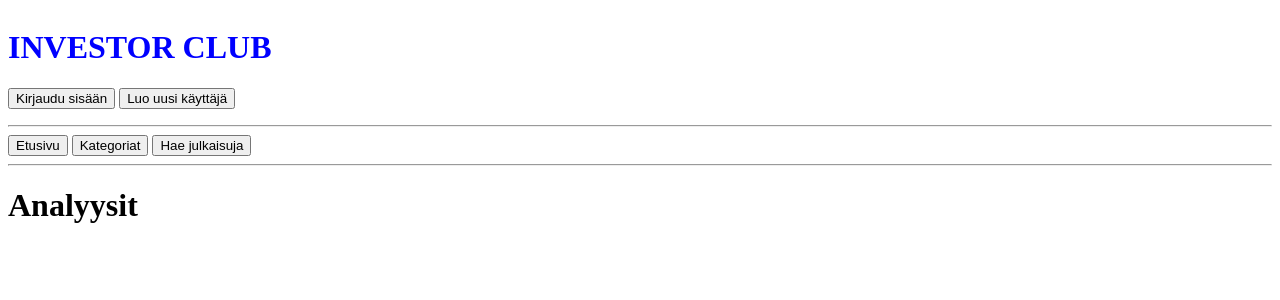
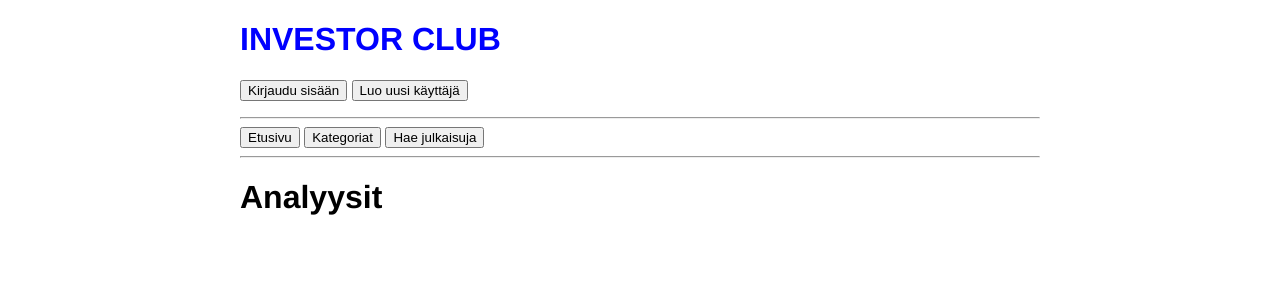
Before and after one commit to jopezizi/investor-club, a Flask app: page / in a window 1280 px wide. Shown: the top 300 px of the page. Run offline with Flask 3, Linux system fonts and the light colour scheme; data that the repository does not hold is empty.

Commit message:
fixed indentations

```diff
--- a/app.py
+++ b/app.py
@@ -5,21 +5,27 @@ import sqlite3
 import db
 import posts, users
 import secrets
+import markupsafe
 
 app = Flask(__name__)
 app.secret_key = config.secret_key
 
 
 
+@app.before_request
 def check_csrf_token():
     if 'csrf_token' not in session:
         session['csrf_token'] = secrets.token_hex(16)
-
 
 def check_csrf():
     if request.form.get('csrf_token') != session.get('csrf_token'):
         abort(403)
 
+@app.template_filter()
+def show_lines(content):
+    content = str(markupsafe.escape(content))
+    content = content.replace('\n', '<br />')
+    return markupsafe.Markup(content)
 
 def require_login():
     if 'user_id' not in session:
--- a/static/main.css
+++ b/static/main.css
@@ -1,3 +1,9 @@
+body {
+    margin: auto;
+    max-width: 50em;
+    font-family: Helvetica, sans-serif;
+}
+
 #header {
     overflow: auto
 }
--- a/templates/add_profile_picture.html
+++ b/templates/add_profile_picture.html
@@ -8,7 +8,7 @@
 <body>
   {% include 'header.html' %}
 
-    {% if error %}
+  {% if error %}
   <div style="color: red; border: 1px solid red; padding: 10px; margin: 10px 0; background-color: #ffe6e6;">
     <strong>VIRHE:</strong> {{ error }}
   </div>
--- a/templates/categories.html
+++ b/templates/categories.html
@@ -11,9 +11,9 @@
   <p>
     <h3>{{ classes[i][0] }}</h3>
     <ul>
-        {% for category in categories[i] %}
-        <li><a href = "/categories/{{category[2]}}">{{ category[1] }}</li></a>
-        {% endfor %}
+      {% for category in categories[i] %}
+      <li><a href = "/categories/{{category[2]}}">{{ category[1] }}</li></a>
+      {% endfor %}
     </ul>
   </p>
   {% endfor %}
--- a/templates/index.html
+++ b/templates/index.html
@@ -19,7 +19,7 @@
   {% endfor %}
   {% if session.username %}
 
- {% endif %}
+  {% endif %}
 
 </body>
 
--- a/templates/post.html
+++ b/templates/post.html
@@ -17,7 +17,7 @@
     <i>{{post.market}}</i> | <i>{{post.industry}}</i> | <i>{{post.strategy}}</i>
   </p>
   <p>
-    {{ post.content }}
+    {{ post.content | show_lines }}
   </p>
 
 
@@ -81,7 +81,7 @@
       <b><a href="/profile/{{ comment.user_id }}">{{comment.username}}</a></b> ({{comment.sent_at}}):
     </p>
     <p>
-        {{comment.content}}
+      {{comment.content | show_lines }}
     </p>
     {% if comment.user_id == session.user_id %}
     <p>
--- a/templates/show_category.html
+++ b/templates/show_category.html
@@ -20,7 +20,7 @@
   {% endfor %}
   {% else %}
   Ei julkaisuja vielä.
- {% endif %}
+  {% endif %}
 
 </body>
 
```
Also changed, not shown: templates/header.html (+4 -4 lines), templates/edit.html (indentation only), templates/login.html (line endings or trailing spaces), templates/new_post.html (indentation only), templates/profile.html (indentation only), templates/register.html (line endings or trailing spaces), templates/search.html (indentation only). Lines whose indentation alone changed are shown as unchanged.
